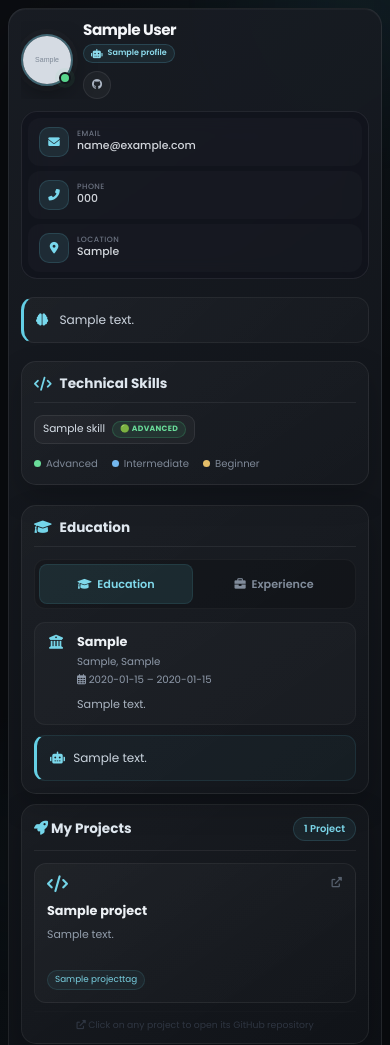
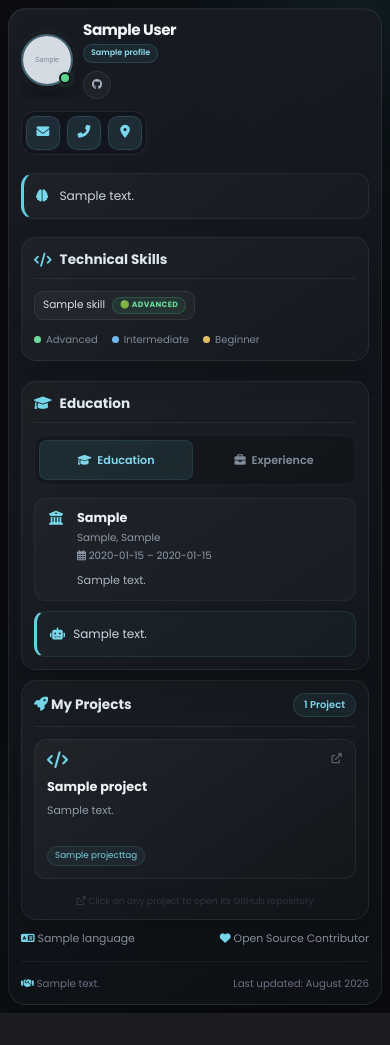
Before and after one commit to navidmn56/portfolio-website, a Django app: page / in a window 390 px wide. Shown: the top 1045 px of the page. After the commit the page ends 1013 px from the top, so only its background shows below. Run offline with Django 5.2, Linux system fonts and the light colour scheme; tables that the repository leaves empty hold one stand-in row (values such as "Sample post"); grey boxes marked "Sample" are stand-in pictures.

Commit message:
Improve mobile responsive layout

```diff
--- a/resume_app/templates/portfolio.html
+++ b/resume_app/templates/portfolio.html
@@ -61,7 +61,6 @@
                         <h1>{{ profile.full_name|default:'Your Name' }}</h1>
 
                         <span class="title-badge">
-                            <i class="fas fa-robot"></i>
                             {{ profile.title|default:'Developer' }}
                         </span>
 
@@ -84,29 +83,21 @@
 
                 </div>
 
-                <!-- Contact Links - Professional Style -->
-                <div class="contact-links">
+                <!-- Contact Links - Icon Only Style -->
+                <div class="contact-links contact-links-icon-only">
                     {% if profile.email %}
-                    <a href="mailto:{{ profile.email }}" class="contact-item" aria-label="Email">
+                    <a href="mailto:{{ profile.email }}" class="contact-item contact-item-icon-only" aria-label="Email" title="Email">
                         <span class="contact-icon-wrapper">
                             <i class="fas fa-envelope"></i>
                         </span>
-                        <div class="contact-text">
-                            <span class="contact-label">Email</span>
-                            <span class="contact-value">{{ profile.email }}</span>
-                        </div>
                     </a>
                     {% endif %}
 
                     {% if profile.phone %}
-                    <a href="tel:{{ profile.phone|cut:' ' }}" class="contact-item" aria-label="Phone">
+                    <a href="tel:{{ profile.phone|cut:' ' }}" class="contact-item contact-item-icon-only" aria-label="Phone" title="Phone">
                         <span class="contact-icon-wrapper">
                             <i class="fas fa-phone-alt"></i>
                         </span>
-                        <div class="contact-text">
-                            <span class="contact-label">Phone</span>
-                            <span class="contact-value">{{ profile.phone }}</span>
-                        </div>
                     </a>
                     {% endif %}
 
@@ -114,15 +105,12 @@
                     <a href="{% if profile.location_url %}{{ profile.location_url }}{% else %}https://maps.google.com/?q={{ profile.location|urlencode }}{% endif %}"
                        target="_blank"
                        rel="noopener noreferrer"
-                       class="contact-item"
-                       aria-label="Location">
+                       class="contact-item contact-item-icon-only"
+                       aria-label="Location"
+                       title="Location">
                         <span class="contact-icon-wrapper">
                             <i class="fas fa-map-marker-alt"></i>
                         </span>
-                        <div class="contact-text">
-                            <span class="contact-label">Location</span>
-                            <span class="contact-value">{{ profile.location }}</span>
-                        </div>
                     </a>
                     {% endif %}
                 </div>
--- a/static/css/portfolio.css
+++ b/static/css/portfolio.css
@@ -215,11 +215,6 @@ body::after {
     text-overflow: ellipsis;
 }
 
-.title-badge i {
-    font-size: 0.58rem;
-    flex-shrink: 0;
-}
-
 /* ============================================================
    SOCIAL LINKS - NO TOOLTIP
    ============================================================ */
@@ -254,35 +249,36 @@ body::after {
 }
 
 /* ============================================================
-   CONTACT LINKS - PROFESSIONAL STYLE
+   CONTACT LINKS - ICON ONLY STYLE
    ============================================================ */
-.contact-links {
+.contact-links-icon-only {
     display: flex;
     flex-direction: row;
     flex-wrap: wrap;
     gap: 6px;
-    padding: 8px 6px;
+    padding: 4px;
     background: rgba(15, 18, 28, 0.6);
     border: 1px solid rgba(255, 255, 255, 0.08);
-    border-radius: 16px;
+    border-radius: 14px;
     backdrop-filter: blur(10px);
     -webkit-backdrop-filter: blur(10px);
     order: 1;
-    width: 100%;
+    width: fit-content;
     overflow: hidden;
 }
 
-.contact-item {
+.contact-item-icon-only {
     display: flex;
     align-items: center;
-    gap: 8px;
-    padding: 8px 10px;
-    border-radius: 12px;
+    justify-content: center;
+    width: 40px;
+    height: 40px;
+    padding: 0;
+    border-radius: 10px;
     color: #bfc8d4;
     text-decoration: none;
     transition: all 0.2s ease;
-    min-width: 0;
-    flex: 1 1 auto;
+    flex-shrink: 0;
     background: rgba(255, 255, 255, 0.02);
     border: 1px solid transparent;
     position: relative;
@@ -290,7 +286,7 @@ body::after {
 }
 
 /* Glow effect on hover */
-.contact-item::before {
+.contact-item-icon-only::before {
     content: '';
     position: absolute;
     top: 0;
@@ -313,14 +309,14 @@ body::after {
     box-shadow: 0 8px 25px rgba(0, 0, 0, 0.3), 0 0 20px rgba(110, 211, 235, 0.08);
 }
 
-.contact-item:active {
+.contact-item-icon-only:active {
     transform: translateY(0) scale(0.98);
 }
 
 /* Icon wrapper */
-.contact-icon-wrapper {
-    width: 34px;
-    height: 34px;
+.contact-item-icon-only .contact-icon-wrapper {
+    width: 100%;
+    height: 100%;
     display: flex;
     align-items: center;
     justify-content: center;
@@ -331,58 +327,20 @@ body::after {
     transition: all 0.2s ease;
 }
 
-.contact-item:hover .contact-icon-wrapper {
+.contact-item-icon-only:hover .contact-icon-wrapper {
     background: rgba(110, 211, 235, 0.18);
     border-color: rgba(110, 211, 235, 0.3);
     box-shadow: 0 0 15px rgba(110, 211, 235, 0.15);
 }
 
-.contact-icon-wrapper i {
+.contact-item-icon-only .contact-icon-wrapper i {
     color: #79d8ed;
-    font-size: 0.8rem;
+    font-size: 0.9rem;
     transition: transform 0.2s ease;
 }
 
-.contact-item:hover .contact-icon-wrapper i {
+.contact-item-icon-only:hover .contact-icon-wrapper i {
     transform: scale(1.1);
-}
-
-/* Text content */
-.contact-text {
-    display: flex;
-    flex-direction: column;
-    gap: 2px;
-    min-width: 0;
-    overflow: hidden;
-}
-
-.contact-label {
-    font-size: 0.52rem;
-    font-weight: 500;
-    color: #6b7280;
-    text-transform: uppercase;
-    letter-spacing: 0.06em;
-    line-height: 1;
-    white-space: nowrap;
-}
-
-.contact-value {
-    font-size: 0.72rem;
-    font-weight: 500;
-    color: #d1d5db;
-    line-height: 1.3;
-    overflow: hidden;
-    text-overflow: ellipsis;
-    white-space: nowrap;
-    word-break: break-all;
-}
-
-.contact-item:hover .contact-value {
-    color: #e8edf3;
-}
-
-.contact-item:hover .contact-label {
-    color: #79d8ed;
 }
 
 /* ============================================================
@@ -955,34 +913,18 @@ body::after {
         font-size: 0.65rem;
     }
 
-    .contact-links {
-        flex-direction: column;
+    .contact-links-icon-only {
         gap: 5px;
-        padding: 6px;
+        padding: 3px;
     }
 
-    .contact-item {
-        padding: 8px 10px;
-        min-height: 42px;
-        flex: none;
-        width: 100%;
+    .contact-item-icon-only {
+        width: 36px;
+        height: 36px;
     }
 
-    .contact-icon-wrapper {
-        width: 30px;
-        height: 30px;
-    }
-
-    .contact-icon-wrapper i {
-        font-size: 0.72rem;
-    }
-
-    .contact-value {
-        font-size: 0.68rem;
-    }
-
-    .contact-label {
-        font-size: 0.48rem;
+    .contact-item-icon-only .contact-icon-wrapper i {
+        font-size: 0.8rem;
     }
 
     .summary {
--- a/static/js/portfolio.js
+++ b/static/js/portfolio.js
@@ -1,6 +1,6 @@
 /* ============================================
    PORTFOLIO JAVASCRIPT - Optimized
-   Fast & Smooth Performance
+   Fast & Smooth Performance • Minimal Design
    ============================================ */
 
 /**
@@ -104,17 +104,183 @@ function animateProjectCounter() {
 }
 
 /**
+ * Add ripple effect to icon-only contact buttons
+ */
+function initContactRipple() {
+    const contactButtons = document.querySelectorAll('.contact-item-icon-only');
+
+    contactButtons.forEach(button => {
+        button.addEventListener('click', function(e) {
+            // Create ripple element
+            const ripple = document.createElement('span');
+            const rect = button.getBoundingClientRect();
+            const size = Math.max(rect.width, rect.height);
+            const x = e.clientX - rect.left - size / 2;
+            const y = e.clientY - rect.top - size / 2;
+
+            ripple.style.cssText = `
+                position: absolute;
+                width: ${size}px;
+                height: ${size}px;
+                left: ${x}px;
+                top: ${y}px;
+                border-radius: 50%;
+                background: rgba(110, 211, 235, 0.2);
+                transform: scale(0);
+                animation: contactRipple 0.6s ease-out;
+                pointer-events: none;
+            `;
+
+            button.appendChild(ripple);
+
+            // Remove ripple after animation
+            setTimeout(() => {
+                ripple.remove();
+            }, 600);
+        });
+    });
+}
+
+/**
+ * Add hover tooltip to contact buttons (shows on desktop)
+ */
+function initContactTooltips() {
+    // Only add tooltips on non-touch devices
+    if (!('ontouchstart' in window)) {
+        const contactButtons = document.querySelectorAll('.contact-item-icon-only');
+
+        contactButtons.forEach(button => {
+            const tooltipText = button.getAttribute('title');
+            if (!tooltipText) return;
+
+            button.addEventListener('mouseenter', function() {
+                // Remove existing tooltip
+                const existingTooltip = document.querySelector('.contact-tooltip-dynamic');
+                if (existingTooltip) existingTooltip.remove();
+
+                const tooltip = document.createElement('div');
+                tooltip.className = 'contact-tooltip-dynamic';
+                tooltip.textContent = tooltipText;
+                tooltip.style.cssText = `
+                    position: absolute;
+                    bottom: -30px;
+                    left: 50%;
+                    transform: translateX(-50%);
+                    background: rgba(15, 18, 28, 0.95);
+                    color: #e8edf3;
+                    padding: 4px 10px;
+                    border-radius: 6px;
+                    font-size: 0.65rem;
+                    white-space: nowrap;
+                    border: 1px solid rgba(110, 211, 235, 0.2);
+                    backdrop-filter: blur(10px);
+                    -webkit-backdrop-filter: blur(10px);
+                    z-index: 999;
+                    pointer-events: none;
+                    animation: fadeInTooltip 0.2s ease;
+                `;
+
+                button.style.position = button.style.position || 'relative';
+                button.appendChild(tooltip);
+            });
+
+            button.addEventListener('mouseleave', function() {
+                const tooltip = button.querySelector('.contact-tooltip-dynamic');
+                if (tooltip) {
+                    tooltip.style.opacity = '0';
+                    setTimeout(() => tooltip.remove(), 200);
+                }
+            });
+        });
+    }
+}
+
+/**
+ * Add copy-to-clipboard for email on long press (mobile)
+ */
+function initLongPressCopy() {
+    const emailButton = document.querySelector('.contact-item-icon-only[aria-label="Email"]');
+
+    if (!emailButton) return;
+
+    let pressTimer;
+    const emailAddress = emailButton.getAttribute('href')?.replace('mailto:', '') || '';
+
+    if (!emailAddress) return;
+
+    // Touch events for mobile
+    emailButton.addEventListener('touchstart', function(e) {
+        pressTimer = setTimeout(() => {
+            navigator.clipboard.writeText(emailAddress).then(() => {
+                // Show brief feedback
+                const feedback = document.createElement('div');
+                feedback.textContent = 'Email copied!';
+                feedback.style.cssText = `
+                    position: fixed;
+                    bottom: 20px;
+                    left: 50%;
+                    transform: translateX(-50%);
+                    background: rgba(88, 214, 141, 0.95);
+                    color: #111;
+                    padding: 8px 16px;
+                    border-radius: 20px;
+                    font-size: 0.75rem;
+                    font-weight: 600;
+                    z-index: 9999;
+                    box-shadow: 0 8px 25px rgba(0, 0, 0, 0.3);
+                    animation: slideUpFadeIn 0.3s ease, slideUpFadeOut 0.3s ease 1.5s forwards;
+                `;
+                document.body.appendChild(feedback);
+
+                setTimeout(() => feedback.remove(), 2000);
+            }).catch(() => {
+                // Silent fail
+            });
+        }, 800);
+    });
+
+    emailButton.addEventListener('touchend', function() {
+        clearTimeout(pressTimer);
+    });
+
+    emailButton.addEventListener('touchmove', function() {
+        clearTimeout(pressTimer);
+    });
+
+    // Click events for desktop (right-click to copy)
+    emailButton.addEventListener('contextmenu', function(e) {
+        e.preventDefault();
+        navigator.clipboard.writeText(emailAddress).then(() => {
+            // Visual feedback on button
+            emailButton.style.background = 'rgba(88, 214, 141, 0.15)';
+            emailButton.style.borderColor = 'rgba(88, 214, 141, 0.3)';
+            setTimeout(() => {
+                emailButton.style.background = '';
+                emailButton.style.borderColor = '';
+            }, 800);
+        }).catch(() => {
+            // Silent fail
+        });
+    });
+}
+
+/**
  * Initialize all functionality when DOM is ready
  */
 document.addEventListener('DOMContentLoaded', function() {
 
-    // Remove all tooltip elements
+    // Remove all tooltip elements (old tooltips)
     document.querySelectorAll('.tooltip').forEach(function(el) {
         el.remove();
     });
 
     // Start counter animation after a short delay
     setTimeout(animateProjectCounter, 300);
+
+    // Initialize contact button effects
+    initContactRipple();
+    initContactTooltips();
+    initLongPressCopy();
 
     // Keyboard shortcuts for tab switching
     document.addEventListener('keydown', function(e) {
@@ -163,7 +329,81 @@ document.addEventListener('DOMContentLoaded', function() {
         }
     }, true);
 
-    // Log successful initialization
-    console.log('✨ Portfolio loaded successfully');
-    console.log('⌨️  Keyboard shortcuts: Press 1/E for Education, 2/X for Experience');
+    // Log successful initialization with style
+    console.log('%c✨ Portfolio Loaded Successfully %c| %cNavid · AI Engineer',
+        'color: #79d8ed; font-size: 14px; font-weight: bold;',
+        'color: #6b7280;',
+        'color: #8ddced; font-weight: 500;'
+    );
+    console.log('%c⌨️  Keyboard Shortcuts:%c Press %c1/E %cfor Education, %c2/X %cfor Experience',
+        'color: #79d8ed;',
+        'color: #aeb8c6;',
+        'color: #fff; font-weight: bold;',
+        'color: #aeb8c6;',
+        'color: #fff; font-weight: bold;',
+        'color: #aeb8c6;'
+    );
+    console.log('%c📧 Right-click email icon to copy %c| %c📱 Long-press on mobile to copy',
+        'color: #79d8ed;',
+        'color: #6b7280;',
+        'color: #8ddced;'
+    );
 });
+
+// Add CSS for dynamic elements
+const dynamicStyles = document.createElement('style');
+dynamicStyles.textContent = `
+    @keyframes contactRipple {
+        from {
+            transform: scale(0);
+            opacity: 1;
+        }
+        to {
+            transform: scale(2.5);
+            opacity: 0;
+        }
+    }
+
+    @keyframes fadeInTooltip {
+        from {
+            opacity: 0;
+            transform: translateX(-50%) translateY(5px);
+        }
+        to {
+            opacity: 1;
+            transform: translateX(-50%) translateY(0);
+        }
+    }
+
+    @keyframes slideUpFadeIn {
+        from {
+            opacity: 0;
+            transform: translateX(-50%) translateY(10px);
+        }
+        to {
+            opacity: 1;
+            transform: translateX(-50%) translateY(0);
+        }
+    }
+
+    @keyframes slideUpFadeOut {
+        from {
+            opacity: 1;
+            transform: translateX(-50%) translateY(0);
+        }
+        to {
+            opacity: 0;
+            transform: translateX(-50%) translateY(-10px);
+        }
+    }
+
+    .contact-item-icon-only {
+        position: relative;
+        overflow: hidden;
+    }
+
+    .contact-tooltip-dynamic {
+        transition: opacity 0.2s ease;
+    }
+`;
+document.head.appendChild(dynamicStyles);
```
Also changed, not shown: other parts of static/css/portfolio.css (+31 -47 lines).
